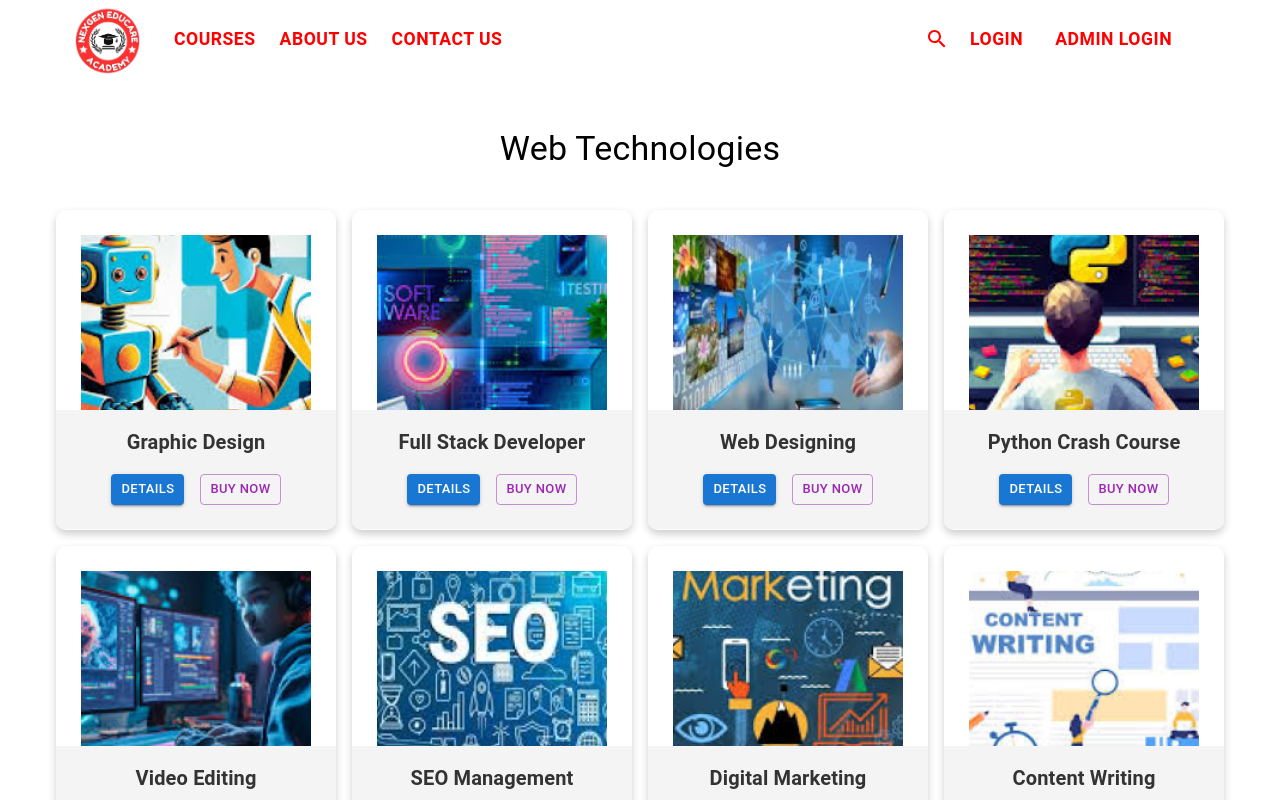
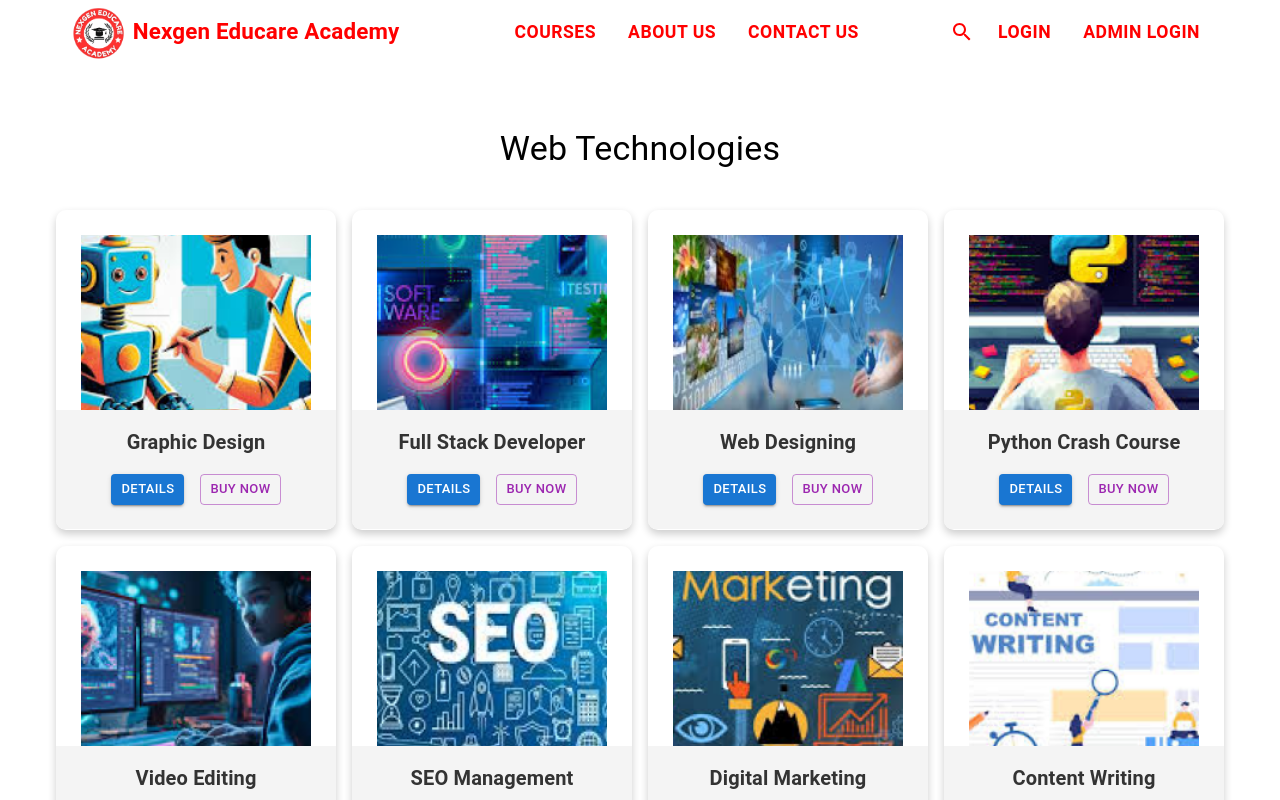
Before and after one commit to Shubham-juris/Nexgen, a React (Vite) app: page /Courses in a window 1280 px wide. Shown: the top 800 px of the page. Built offline with nearby package versions, Linux system fonts and the light colour scheme.

Commit message:
contactus/navbar

```diff
--- a/src/Components/Hero/HeroSection.jsx
+++ b/src/Components/Hero/HeroSection.jsx
@@ -23,8 +23,8 @@ const fadeIn = keyframes`
 const HeroSection = () => {
   useEffect(() => {
     AOS.init({
-      duration: 1500, // Animation duration
-      offset: 50, // Offset from the top
+      duration: 1500,
+      offset: 50,
     });
   }, []);
 
--- a/src/Components/Navbar/Navbar.jsx
+++ b/src/Components/Navbar/Navbar.jsx
@@ -13,11 +13,11 @@ import {
 import MenuIcon from '@mui/icons-material/Menu';
 import CloseIcon from '@mui/icons-material/Close';
 import SearchIcon from '@mui/icons-material/Search';
-import { display, styled } from '@mui/system';
+import { styled } from '@mui/system';
 import { Link } from 'react-router-dom';
 import Logo from '../../assets/Navbar/Logo.png';
 
-// Global Link Style
+// Styled components
 const StyledLink = styled(Link)({
   textDecoration: 'none',
   color: 'red',
@@ -45,23 +45,20 @@ const SearchIconWrapper = styled('div')({
 
 const Input = styled(InputBase)({
   paddingLeft: '30px',
-  width: { xs: '100%', md: '80%', lg: '100%' },
+  width: '100%',
 });
 
 const Navbar = () => {
   const [mobileMenuOpen, setMobileMenuOpen] = useState(false);
   const [searchBarOpen, setSearchBarOpen] = useState(false);
   const [isVisible, setIsVisible] = useState(true);
-  const [scrollY, setScrollY] = useState(0); // Fixed missing state update
+  const [scrollY, setScrollY] = useState(0);
 
   useEffect(() => {
     let lastScrollY = window.scrollY;
-
     const handleScroll = () => {
       const currentScrollY = window.scrollY;
-      setScrollY(currentScrollY); // Updating the scrollY state
-
-      // Hide navbar on scroll down, show on scroll up
+      setScrollY(currentScrollY);
       setIsVisible(currentScrollY <= lastScrollY || currentScrollY <= 50);
       lastScrollY = currentScrollY;
     };
@@ -76,14 +73,11 @@ const Navbar = () => {
 
   return (
     <Box sx={{ overflowY: 'hidden' }}>
-      {/* Fixed and animated AppBar */}
       <AppBar
         position='fixed'
         sx={{
           backgroundColor:
-            scrollY > 50
-              ? 'rgba(243, 236, 236, 0.68)'
-              : 'rgba(255, 255, 255, 0)',
+            scrollY > 50 ? 'rgba(243, 236, 236, 0.68)' : 'rgba(255, 255, 255, 0)',
           backdropFilter: 'blur(0px)',
           color: 'red',
           boxShadow: scrollY > 50 ? '0 2px 4px rgba(0, 0, 0, 0.2)' : 'none',
@@ -103,50 +97,59 @@ const Navbar = () => {
             sx={{
               display: 'flex',
               alignItems: 'center',
-              justifyContent: 'center',
+              justifyContent: 'space-between',
               maxWidth: '1400px',
               width: '100%',
+              paddingX: { xs: 2, sm: 4, lg: 6 },
             }}
           >
-            {/* Left: Logo */}
-            <Box
-              sx={{
-                flexGrow: 1,
+            {/* Logo and Title */}
+            <StyledLink
+              to='/'
+              style={{
                 display: 'flex',
                 alignItems: 'center',
-                paddingLeft: { lg: '50px' },
               }}
             >
-              <StyledLink to='/'>
               <img
                 src={Logo}
                 alt='Logo'
                 style={{
-                    height: '70px',
+                  height: '55px',
                   width: 'auto',
                   cursor: 'pointer',
-                    marginTop: '7%',
-                    // marginLeft: '-70%',
                 }}
               />
+              <Typography
+                variant='h6'
+                sx={{
+                  marginLeft: 1,
+                  fontWeight: 'bold',
+                  fontSize: { xs: '1rem', sm: '1.2rem', md: '1.4rem' },
+                  color: 'red',
+                  whiteSpace: 'nowrap',
+                }}
+              >
+                Nexgen Educare Academy
+              </Typography>
             </StyledLink>
 
-              {/* Center: Navigation Links */}
+            {/* Nav Links (Desktop) */}
             <Box
               sx={{
                 display: { xs: 'none', md: 'flex' },
-                  gap: '8px',
-                  marginLeft: '25px',
+                gap: '16px',
+                marginLeft: 4,
               }}
             >
               {['Courses', 'About Us', 'Contact Us'].map((text) => (
                 <Button
                   key={text}
                   sx={{
+                    color: 'red',
+                    fontWeight: 'bold',
+                    fontSize: '1.1rem',
                     position: 'relative',
-                      color: 'red',
-                      fontSize: '1.1rem',
-                      fontWeight: 'bold',
                     '&:after': {
                       content: '""',
                       position: 'absolute',
@@ -159,7 +162,9 @@ const Navbar = () => {
                       transformOrigin: 'center',
                       transition: 'transform 0.3s ease',
                     },
-                      '&:hover:after': { transform: 'scaleX(1)' },
+                    '&:hover:after': {
+                      transform: 'scaleX(1)',
+                    },
                   }}
                   component={StyledLink}
                   to={`/${text.replace(' ', '').toLowerCase()}`}
@@ -168,12 +173,9 @@ const Navbar = () => {
                 </Button>
               ))}
             </Box>
-            </Box>
 
-            {/* Right: Search and Buttons */}
-            <Box
-              sx={{ display: 'flex', alignItems: 'center', marginRight: '5px' }}
-            >
+            {/* Right: Search & Buttons */}
+            <Box sx={{ display: 'flex', alignItems: 'center', gap: 1 }}>
               {searchBarOpen ? (
                 <Search>
                   <SearchIconWrapper>
@@ -189,46 +191,31 @@ const Navbar = () => {
                   <SearchIcon />
                 </IconButton>
               )}
-            </Box>
 
-            {/* Login/Sign Up Buttons */}
-            <Box
-              sx={{
-                display: { xs: 'none', md: 'flex' },
-                gap: 2,
-                minWidth: { md: '294px' },
-              }}
-            >
+              <Box sx={{ display: { xs: 'none', md: 'flex' }, gap: 2 }}>
                 <Button
-                sx={{ color: 'red', fontSize: '1.1rem', fontWeight: 'bold' }}
+                  sx={{ color: 'red', fontWeight: 'bold', fontSize: '1.1rem' }}
                   component={StyledLink}
                   to='/login'
                 >
                   Login
                 </Button>
                 <Button
-                sx={{ color: 'red', fontSize: '1.1rem', fontWeight: 'bold' }}
+                  sx={{ color: 'red', fontWeight: 'bold', fontSize: '1.1rem' }}
                   component={StyledLink}
                   to='/adminlogin'
                 >
                   Admin Login
                 </Button>
               </Box>
-          </Box>
+
               {/* Mobile Menu Icon */}
-          <Box
-            sx={{
-              display: { xs: 'flex', md: 'none' },
-              marginRight: { xs: '20px', sm: '40px' },
-            }}
-          >
-            <IconButton
-              color='inherit'
-              onClick={handleMobileMenuToggle}
-              aria-label='menu'
-            >
+              <Box sx={{ display: { xs: 'flex', md: 'none' } }}>
+                <IconButton color='inherit' onClick={handleMobileMenuToggle}>
                   {mobileMenuOpen ? <CloseIcon /> : <MenuIcon />}
                 </IconButton>
+              </Box>
+            </Box>
           </Box>
         </Toolbar>
 
```
Lines whose indentation alone changed are shown as unchanged.
